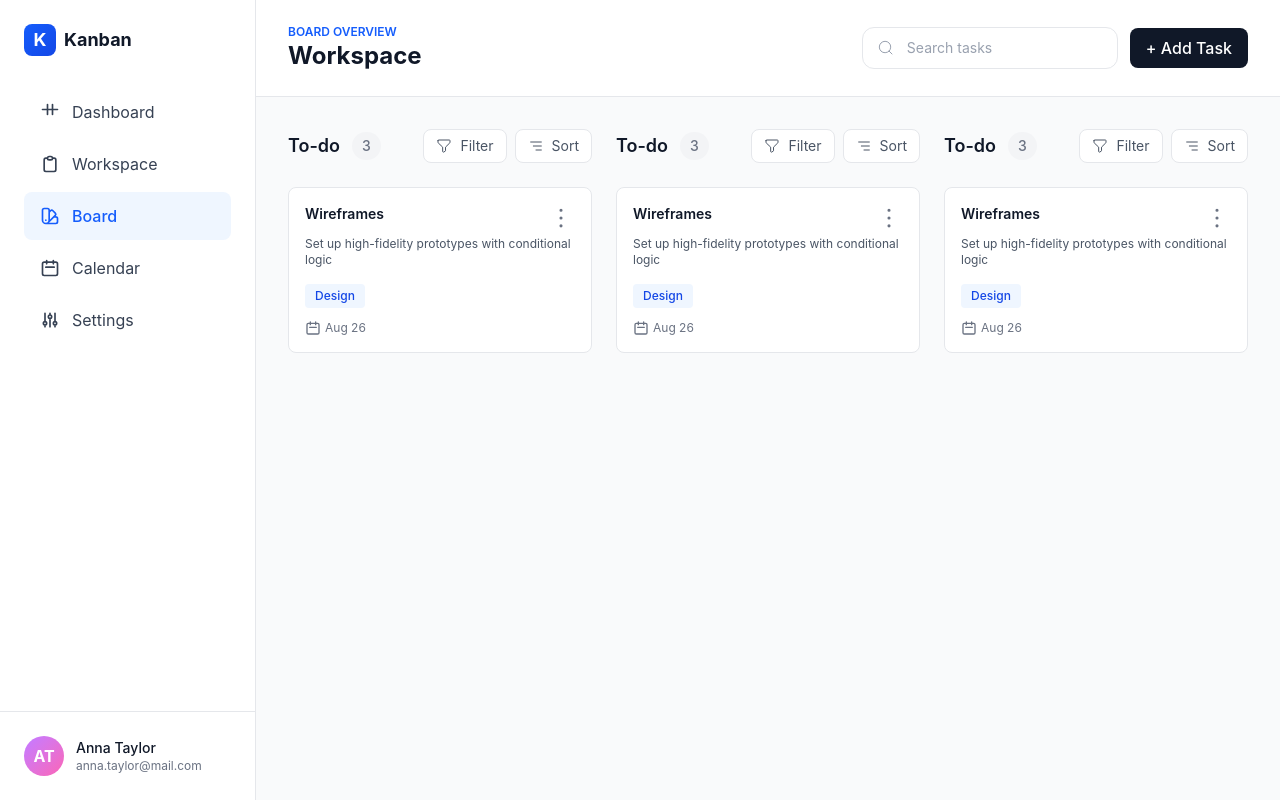
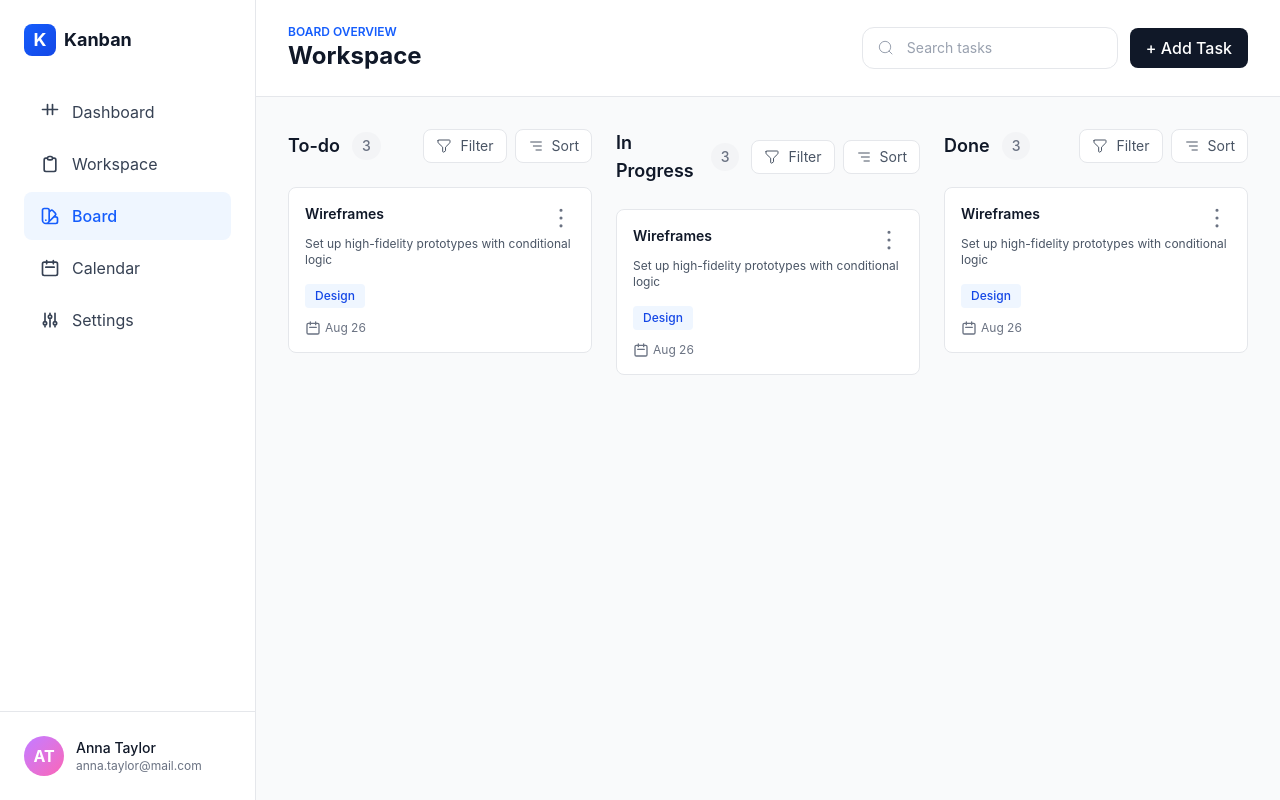
Before and after one commit to SuraiyaAkterTrishna/task-manager-react, a React (Vite) app: page / in a window 1280 px wide. Built offline with nearby package versions, Linux system fonts and the light colour scheme.

Commit message:
feat(context): implement global task state management using Context API and useReducer

```diff
--- a/src/App.jsx
+++ b/src/App.jsx
@@ -1,9 +1,11 @@
 import Header from "./components/Header";
 import Sidebar from "./components/Sidebar";
 import TaskBoard from "./components/tasks/TaskBoard";
+import { TaskProvider } from "./context/TaskContext";
 
-export default function App(){
+export default function App() {
   return (
+    <TaskProvider>
       <div className="min-h-screen flex flex-col lg:flex-row">
         <Sidebar />
         <main class="flex-1 flex flex-col min-h-0">
@@ -11,5 +13,6 @@ export default function App(){
           <TaskBoard />
         </main>
       </div>
+    </TaskProvider>
   );
 }
--- a/src/components/tasks/TaskBoard.jsx
+++ b/src/components/tasks/TaskBoard.jsx
@@ -1,12 +1,19 @@
+import { useTasks } from "../../context/TaskContext";
 import TaskColumn from "./TaskColumn";
 
 export default function TaskBoard(){
+    const { state: { columns, tasks } } = useTasks();
+
+    console.log(columns, tasks);
     return (
         <div className="flex-1 p-4 sm:p-6 lg:p-8 min-h-0">
                     <div className="flex flex-col gap-6 xl:flex-row h-full">
-                        <TaskColumn value="todo" />
-                        <TaskColumn value="in-progress" />
-                        <TaskColumn value="done" />
+                        {columns.map(column => (
+                            <TaskColumn
+                                key={column.id}
+                                column = {column}
+                            />
+                        ))}
                     </div>
                 </div>
     );
--- a/src/components/tasks/TaskColumn.jsx
+++ b/src/components/tasks/TaskColumn.jsx
@@ -1,11 +1,12 @@
 import TaskCard from "./TaskCard";
 
-export default function TaskColumn() {
+export default function TaskColumn({column}) {
+    const { title } = column;
   return (
     <div className="flex-1 flex flex-col min-w-0 w-full">
       <div className="flex items-center gap-3 mb-6">
         <div className="flex items-center gap-3">
-          <h2 className="text-lg font-semibold text-gray-900">To-do</h2>
+          <h2 className="text-lg font-semibold text-gray-900">{title}</h2>
           <span className="text-sm font-medium text-gray-500 bg-gray-100 px-2.5 py-1 rounded-full">
             3
           </span>
--- /dev/null
+++ b/src/context/TaskContext.jsx
@@ -0,0 +1,47 @@
+/* eslint-disable react-refresh/only-export-components */
+import { createContext, useContext, useReducer } from "react";
+import { taskData } from "../data/tasks";
+
+const TaskContext = createContext();
+
+function taskReducer(state, action){
+    switch(action.type){
+        case "ADD_TASK":
+            return {
+                ...state,
+                tasks: [...state.tasks, action.payload] // অবজেক্ট স্ট্রাকচার ঠিক রেখে tasks অ্যারে আপডেট
+            };
+        case "UPDATE_TASK":
+            return {
+                ...state,
+                tasks: state.tasks.map(task => task.id === action.payload.id ? action.payload : task)
+            };
+        case "DELETE_TASK":
+            return {
+                ...state,
+                tasks: state.tasks.filter(task => task.id !== action.payload)
+            };
+        default:
+            return state;
+    }
+}
+
+export function TaskProvider({children}){
+    const [state, dispatch] = useReducer(taskReducer, taskData);
+
+    return (
+        <TaskContext.Provider value={{ state, dispatch }}>
+            {children}
+        </TaskContext.Provider>
+    );
+}
+
+export function useTasks() {
+  const context = useContext(TaskContext);
+
+  if (!context) {
+    throw new Error("useTasks must be used within a TaskProvider");
+  }
+
+  return context;
+}
```
Lines whose indentation alone changed are shown as unchanged.
